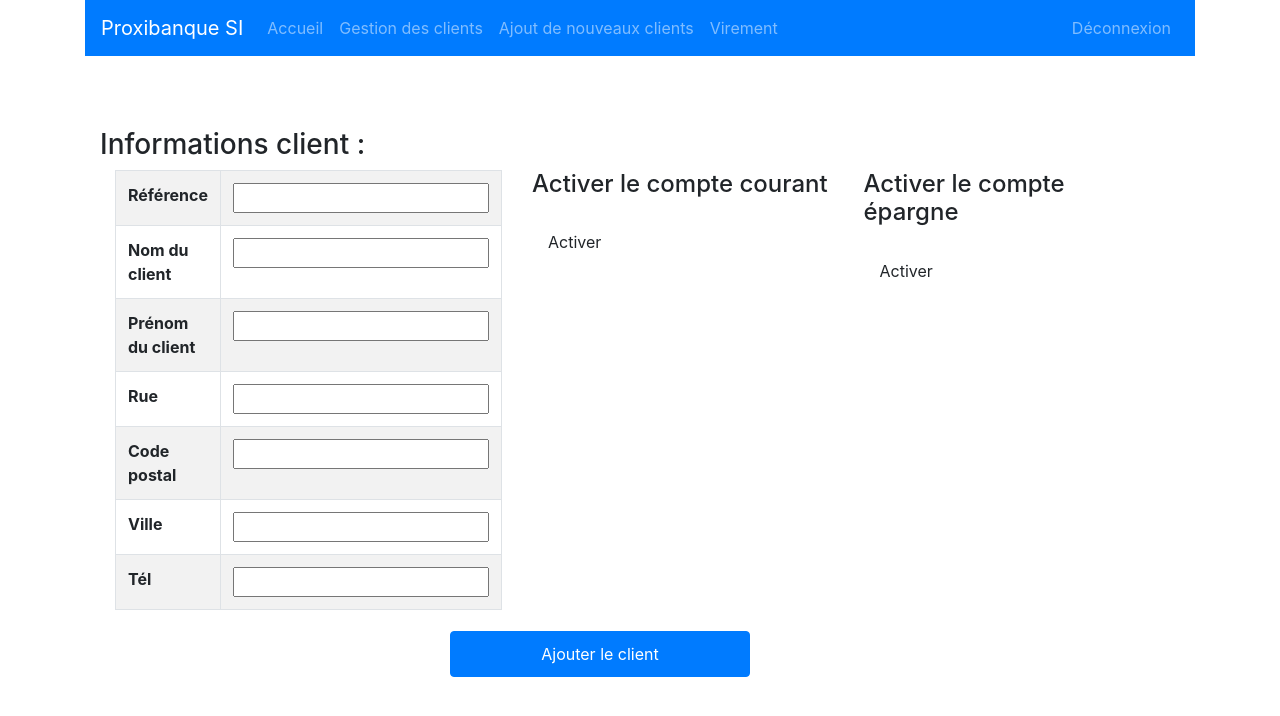
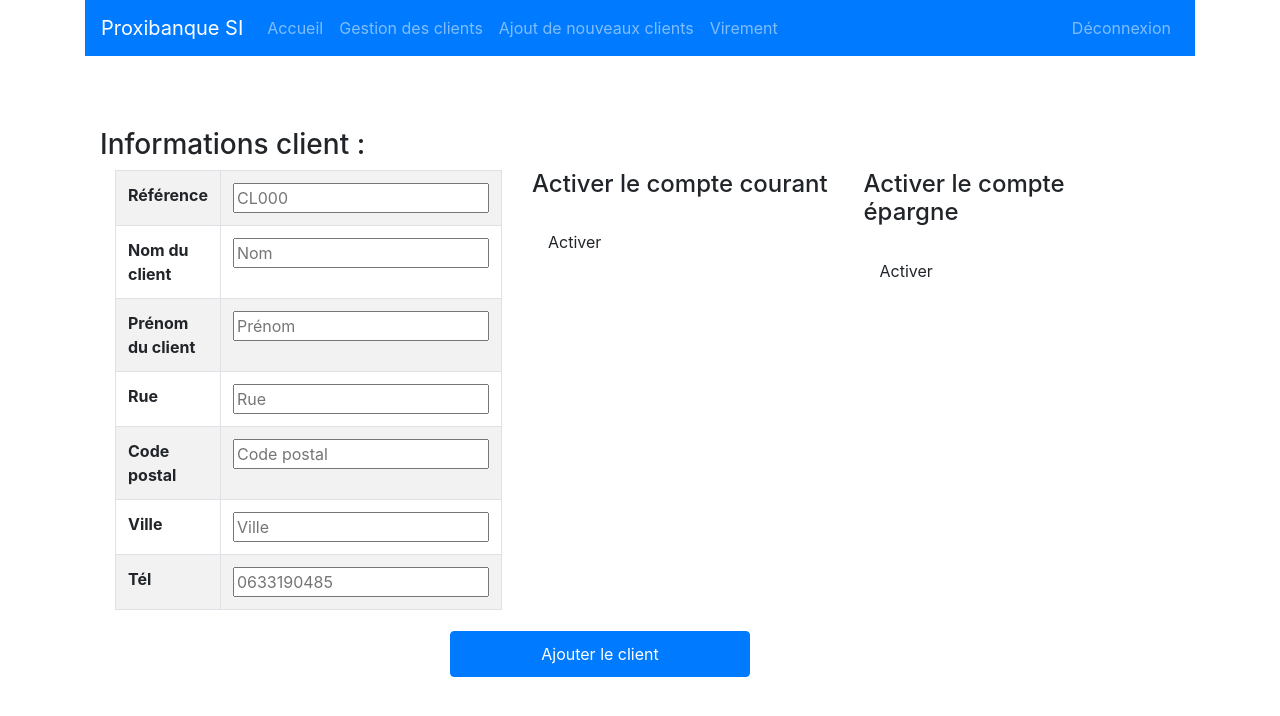
Before and after one commit to JoshyBrown/Projet_DJZ, an Angular app in the folder ProxibanqueFinalDJZ/: page /update-client in a window 1280 px wide. Shown: the top 716 px of the page. Built offline with nearby package versions, Linux system fonts and the light colour scheme; sample sign-in values are in the browser's storage.

Commit message:
mise au propre du virement

```diff
--- a/ProxibanqueFinalDJZ/src/app/liste-clients/liste-clients.component.html
+++ b/ProxibanqueFinalDJZ/src/app/liste-clients/liste-clients.component.html
@@ -6,7 +6,7 @@
 <table class="table table-striped table-bordered table-hover">
 	<thead class="thead-light">
 		<tr id="monRow">
-			<th>Reférence du client</th>
+			<th>Référence du client</th>
 			<th>Nom du client</th>
 			<th>Prénom du client</th>
 			<th>Solde du compte courant</th>
@@ -20,12 +20,12 @@
 			<td>{{client.nom}}</td>
 			<td>{{client.prenom}}</td>
 			<td>
-				<div *ngIf="client.compteCourant.etatActif">{{client.compteCourant.solde}}</div>
+				<div *ngIf="client.compteCourant.etatActif">{{client.compteCourant.solde}} €</div>
 				<div *ngIf="!client.compteCourant.etatActif">
 					<a class="nav-link" [routerLink]="['/update-client', client.id]">Activer</a></div>
 			</td>
 			<td>
-				<div *ngIf="client.compteCourant.etatActif">{{client.compteEpargne.solde}}</div>
+				<div *ngIf="client.compteCourant.etatActif">{{client.compteEpargne.solde}} €</div>
 				<div *ngIf="!client.compteCourant.etatActif">
 					<a class="nav-link" [routerLink]="['/update-client', client.id]">Activer</a></div>
 			</td>
--- a/ProxibanqueFinalDJZ/src/app/updateclient/updateclient.component.html
+++ b/ProxibanqueFinalDJZ/src/app/updateclient/updateclient.component.html
@@ -14,43 +14,43 @@
 							<tr>
 								<th>Référence</th>
 								<td>
-									<input type="text" required [(ngModel)]='actualClient.refClient' name='ref' #ref='ngModel'/>
+									<input type="text" required [(ngModel)]='actualClient.refClient' name='ref' placeholder="CL000" #ref='ngModel'/>
 								</td>
 							</tr>
 							<tr>
 								<th>Nom du client</th>
 								<td>
-									<input type="text" required [(ngModel)]='actualClient.nom' name='nom' #nom='ngModel' pattern="[a-zA-Z ]*"/>
+									<input type="text" required [(ngModel)]='actualClient.nom' name='nom' placeholder="Nom" #nom='ngModel' pattern="[a-zA-Z ]*" />
 								</td>
 							</tr>
 							<tr>
 								<th>Prénom du client</th>
 								<td>
-									<input type="text" required [(ngModel)]='actualClient.prenom' name='prenom' #prenom='ngModel' />
+									<input type="text" required [(ngModel)]='actualClient.prenom' name='prenom' placeholder="Prénom" #prenom='ngModel' />
 								</td>
 							</tr>
 							<tr>
 								<th>Rue</th>
 								<td>
-									<input type="text" required [(ngModel)]='actualClient.adresse.rue' name='rue' #rue='ngModel' />
+									<input type="text" required [(ngModel)]='actualClient.adresse.rue' name='rue' placeholder="Rue" #rue='ngModel' />
 								</td>
 							</tr>
 							<tr>
 								<th>Code postal</th>
 								<td>
-									<input type="text" required [(ngModel)]='actualClient.adresse.codePostal' name='codePostal' #codePostal='ngModel' />
+									<input type="text" required [(ngModel)]='actualClient.adresse.codePostal' name='codePostal' placeholder="Code postal" #codePostal='ngModel' />
 								</td>
 							</tr>
 							<tr>
 								<th>Ville</th>
 								<td>
-									<input type="text" required [(ngModel)]='actualClient.adresse.ville' name='ville' #rue='ngModel' />
+									<input type="text" required [(ngModel)]='actualClient.adresse.ville' name='ville' placeholder="Ville" #rue='ngModel' />
 								</td>
 							</tr>
 							<tr>
 								<th>Tél</th>
 								<td>
-									<input type="text" required [(ngModel)]='actualClient.adresse.tel' name='tel' #tel='ngModel' />
+									<input type="text" required [(ngModel)]='actualClient.adresse.tel' name='tel' placeholder="0633190485" #tel='ngModel' />
 								</td>
 							</tr>
 						</tbody>
```
